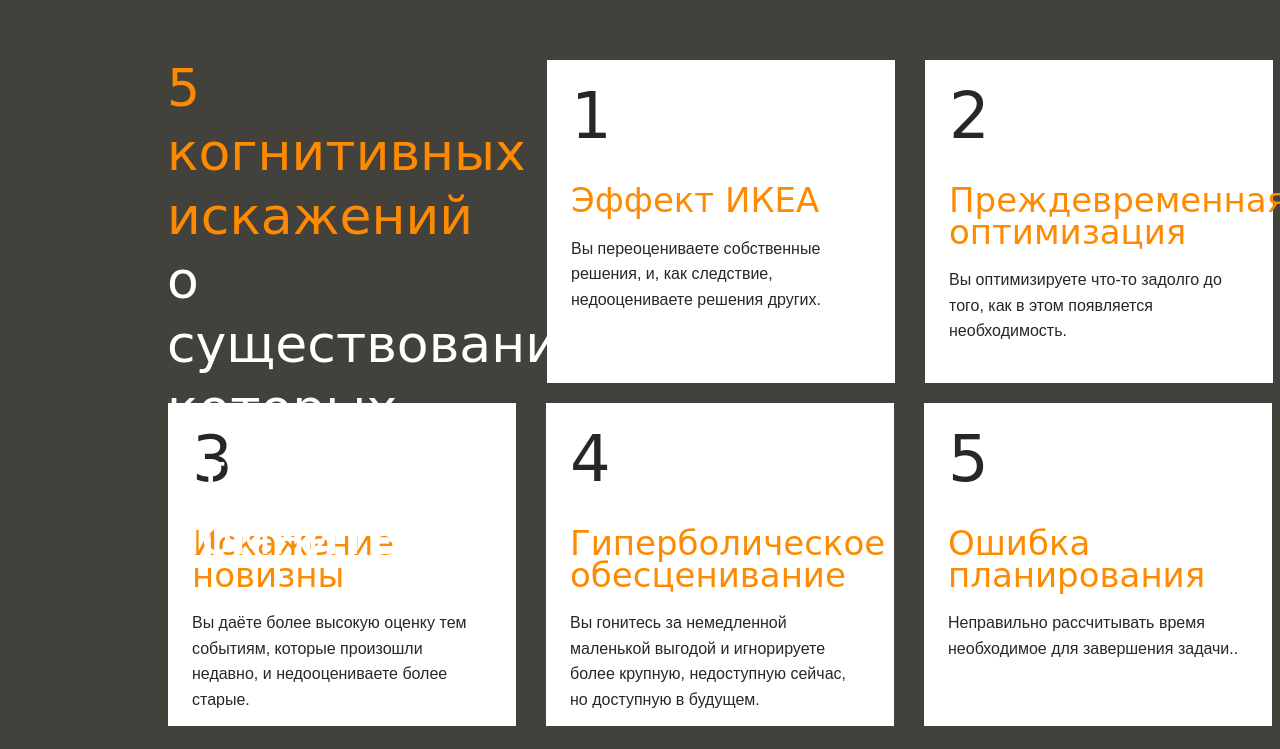
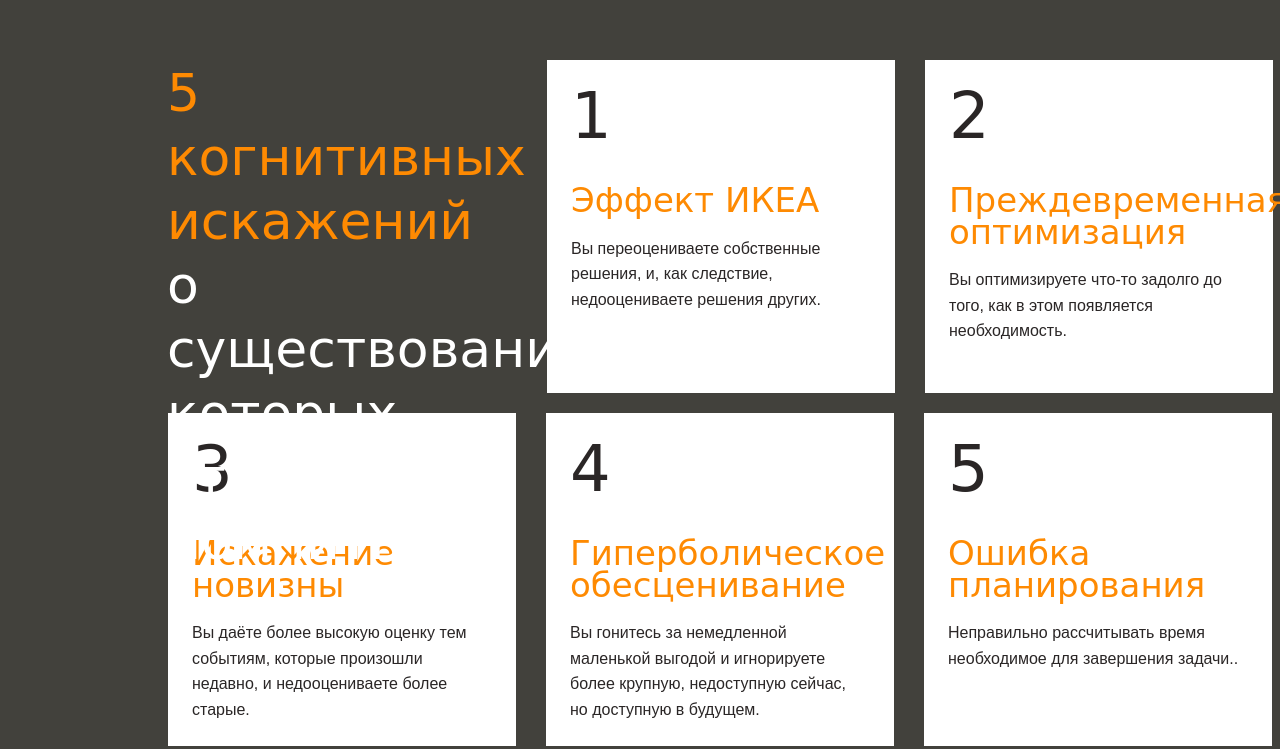
Before and after one commit to bombom70/layout-designer-project-lvl1, a website: page src/index.html in a window 1280 px wide. Shown: the part 1868-2617 px from the top of the page. Drawn offline with Linux system fonts and the light colour scheme; a web font is replaced by a local one.

Commit message:
change height .nav-item

```diff
--- a/src/styles/style.css
+++ b/src/styles/style.css
@@ -283,7 +283,7 @@ header {
 }
 
 .p-20px {
-  padding: 20px 0 17px 0;
+  padding: 20px 0 30px 0;
 }
 
 .j-content-between {
@@ -304,7 +304,7 @@ header {
 
 .nav-item {
   width: 300px;
-  height: 275px;
+  height: 285px;
 
   margin: 10px 15px;
   padding: 24px;
```
